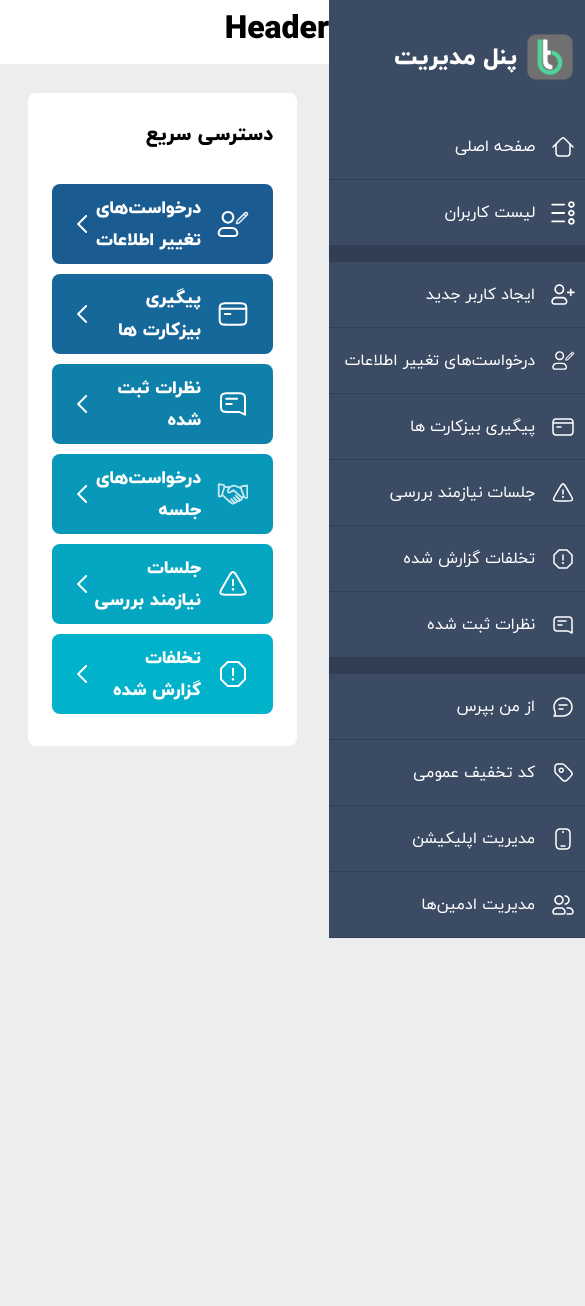
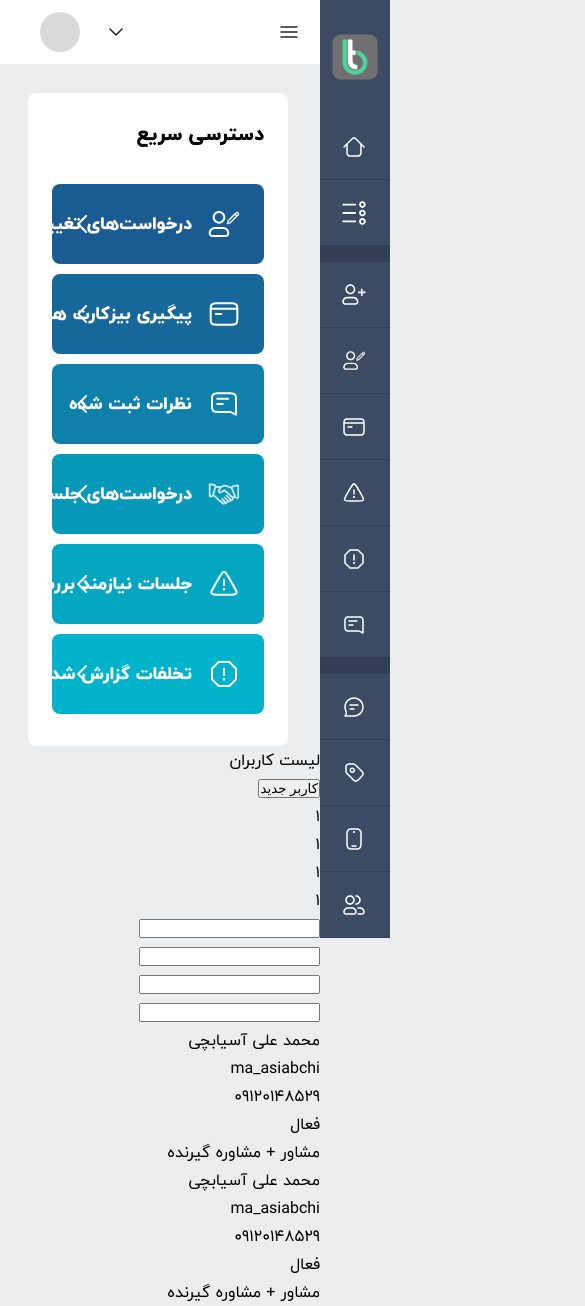
Before and after one commit to Ali-Sdg90/React-Admin-Panel, a React (Create React App) app in the folder admin-panel/: page /home-page in a window 390 px wide. Shown: the whole page, 585 px wide, since content can reach past the window. Before the commit the page ends 938 px from the top, so only its background shows below. Built offline with nearby package versions, Linux system fonts and the light colour scheme.

Commit message:
Add Header style and functionality / Make Sidebar and QuickAccess responsive / Add usersList HYML / Start work on usersList style and func

```diff
--- a/admin-panel/src/components/common/Header/Header.jsx
+++ b/admin-panel/src/components/common/Header/Header.jsx
@@ -1,10 +1,24 @@
-import React from "react";
+import React, { useContext } from "react";
 import Style from "./Header.module.scss";
+import { AppContext } from "./../../../store/AppProvider";
 
 const Header = () => {
+    const { localToken, setIsSideMenuOpen } = useContext(AppContext);
+
+    const sideMenuHandler = () => {
+        setIsSideMenuOpen((prevState) => !prevState);
+    };
+
     return (
         <div className={Style.container}>
-            <h1>Header</h1>
+            <div className={Style.rightSection} onClick={sideMenuHandler}></div>
+
+            <div className={Style.leftSection}>
+                <div className={Style.downArrow}></div>
+                <div className={Style.userName}>{localToken.fullName}</div>
+                <div></div>
+                <div className={Style.userImg}></div>
+            </div>
         </div>
     );
 };
--- a/admin-panel/src/components/common/Header/Header.module.scss
+++ b/admin-panel/src/components/common/Header/Header.module.scss
@@ -1,4 +1,47 @@
 .container {
     height: 64px;
     background-color: white;
+    display: flex;
+    flex-flow: row nowrap;
+    justify-content: space-between;
+    align-items: center;
+    padding: 0 16px 0 40px;
+    direction: rtl;
+
+    .rightSection {
+        width: 30px;
+        height: 30px;
+        background: url("../../../assets/images/icons/header/menu-icon.svg")
+            center/24px no-repeat;
+        cursor: pointer;
+    }
+
+    .leftSection {
+        display: flex;
+        flex-flow: row nowrap;
+        justify-content: flex-start;
+        align-items: center;
+        gap: 8px;
+
+        .userImg {
+            width: 40px;
+            height: 40px;
+            border-radius: 50%;
+            background-color: #d9d9d9;
+        }
+
+        .userName {
+            font-size: 16px;
+            font-weight: 400;
+            line-height: 27.64px;
+        }
+
+        .downArrow {
+            width: 24px;
+            height: 24px;
+            cursor: pointer;
+            background: url("../../../assets/images/icons/header/down-arrow-icon.svg")
+                center/cover no-repeat;
+        }
+    }
 }
--- a/admin-panel/src/components/common/SideMenu/SideMenu.jsx
+++ b/admin-panel/src/components/common/SideMenu/SideMenu.jsx
@@ -1,9 +1,16 @@
-import React from "react";
+import React, { useContext } from "react";
 import Style from "./SideMenu.module.scss";
+import { AppContext } from "../../../store/AppProvider";
 
 const SideMenu = () => {
+    const { isSideMenuOpen } = useContext(AppContext);
+
     return (
-        <div className={Style.container}>
+        <div
+            className={`${Style.container} ${
+                isSideMenuOpen && Style.closeMenu
+            }`}
+        >
             <div className={Style.menuTitle}>پنل مدیریت</div>
 
             <div className={Style.menuItems}>
--- a/admin-panel/src/components/common/SideMenu/SideMenu.module.scss
+++ b/admin-panel/src/components/common/SideMenu/SideMenu.module.scss
@@ -9,6 +9,10 @@
     background: #3c4b64;
     color: white;
     direction: rtl;
+    width: 270px;
+    flex-shrink: 0;
+    overflow: hidden;
+    transition: width 0.2s;
 
     .menuTitle {
         font-size: 24px;
@@ -23,7 +27,9 @@
         background: url("../../../assets/images/biztak-logo.svg");
         background-repeat: no-repeat;
         background-size: 50px;
+        white-space: nowrap;
         background-position: calc(100% - 24px) center;
+        transition: background-position 0.15s, color 0.15s, padding-right 0.15s;
     }
 
     .menuItems {
@@ -39,7 +45,8 @@
             justify-content: flex-start;
             align-items: center;
             padding-right: 64px;
-            transition: background-color 0.15s;
+            white-space: nowrap;
+            transition: background-color 0.15s, color 0.15s;
             cursor: pointer;
 
             &:hover {
@@ -65,3 +72,19 @@
         }
     }
 }
+
+.closeMenu {
+    width: 70px;
+
+    .menuTitle {
+        padding-right: 68px;
+        background-position: calc(100% - 10px) center;
+        color: transparent;
+    }
+
+    .menuItems {
+        div {
+            color: transparent;
+        }
+    }
+}
--- a/admin-panel/src/pages/HomePage/HomePage.jsx
+++ b/admin-panel/src/pages/HomePage/HomePage.jsx
@@ -7,7 +7,7 @@ import SideMenu from "../../components/common/SideMenu/SideMenu";
 import Header from "../../components/common/Header/Header";
 
 const HomePage = () => {
-    const { localToken } = useContext(AppContext);
+    const { localToken, isSideMenuOpen } = useContext(AppContext);
 
     const [pageData, setPageData] = useState({});
 
@@ -44,11 +44,16 @@ const HomePage = () => {
                 navigate("/login");
             }
         };
+
         // fetchData();
     }, [localToken]);
 
     return (
-        <div className={Style.container}>
+        <div
+            className={`${Style.container} ${
+                isSideMenuOpen && Style.closeMenu
+            }`}
+        >
             <div className={Style.pageContent}>
                 <Header />
                 <div className={Style.quickAccessSection}>
@@ -74,6 +79,49 @@ const HomePage = () => {
                         </div>
                     </div>
                 </div>
+
+                <div className={Style.usersList}>
+                    <div className={Style.topSection}>
+                        <div className={Style.sectionTitle}>لیست کاربران</div>
+                        <button className={Style.addUserBtn}>کاربر جدید</button>
+                    </div>
+
+                    <div className={Style.userTable}>
+                        <div className={Style.filterItems}>
+                            <span></span>
+                            <div>1</div>
+                            <div>1</div>
+                            <div>1</div>
+                            <div>1</div>
+                            <span></span>
+                            <input type="text" />
+                            <input type="text" />
+                            <input type="text" />
+                            <input type="text" />
+                        </div>
+
+                        <div className={Style.userList}>
+                            <div className={Style.userRow}>
+                                <div className={Style.userImg}></div>
+                                <div>محمد علی آسیابچی</div>
+                                <div>ma_asiabchi</div>
+                                <div>09120148529</div>
+                                <div>فعال</div>
+                                <div>مشاور + مشاوره گیرنده</div>
+                            </div>
+                            <div className={Style.userRow}>
+                                <div className={Style.userImg}></div>
+                                <div>محمد علی آسیابچی</div>
+                                <div>ma_asiabchi</div>
+                                <div>09120148529</div>
+                                <div>فعال</div>
+                                <div>مشاور + مشاوره گیرنده</div>
+                            </div>
+                        </div>
+
+                        <div className={Style.tableNav}></div>
+                    </div>
+                </div>
             </div>
             <SideMenu />
         </div>
--- a/admin-panel/src/pages/HomePage/HomePage.module.scss
+++ b/admin-panel/src/pages/HomePage/HomePage.module.scss
@@ -4,12 +4,14 @@
 }
 
 .container {
-    display: grid;
-    grid-template-columns: 1fr 270px;
+    // display: grid;
+    // grid-template-columns: 1fr 270px;
+    display: flex;
     height: 100%;
 
     .pageContent {
         direction: rtl;
+        width: 100%;
 
         .quickAccessSection {
             width: calc(100% - 60px);
@@ -53,6 +55,8 @@
                     line-height: 31.09px;
                     color: white;
                     position: relative;
+                    white-space: nowrap;
+                    overflow: hidden;
                     transition: transform 0.15s;
                     cursor: pointer;
 
@@ -116,17 +120,19 @@
     }
 }
 
-@media (max-width: 1230px) {
+@media (max-width: 1435px) {
+    .container:not(.closeMenu) {
         .quickAccessBtns {
             display: grid;
             grid-template-columns: repeat(2, 1fr) !important;
             grid-template-rows: repeat(3, 1fr) !important;
             gap: 14px !important;
-
+        }
     }
 }
 
-@media (max-width: 965px) {
+@media (max-width: 1075px) {
+    .container:not(.closeMenu) {
         .quickAccessBtns {
             display: grid;
             grid-template-columns: repeat(1, 1fr) !important;
@@ -134,3 +140,26 @@
             gap: 10px !important;
         }
     }
+}
+
+@media (max-width: 1240px) {
+    .container.closeMenu {
+        .quickAccessBtns {
+            display: grid;
+            grid-template-columns: repeat(2, 1fr) !important;
+            grid-template-rows: repeat(3, 1fr) !important;
+            gap: 14px !important;
+        }
+    }
+}
+
+@media (max-width: 880px) {
+    .container.closeMenu {
+        .quickAccessBtns {
+            display: grid;
+            grid-template-columns: repeat(1, 1fr) !important;
+            grid-template-rows: repeat(6, 1fr) !important;
+            gap: 10px !important;
+        }
+    }
+}
--- a/admin-panel/src/store/AppProvider.jsx
+++ b/admin-panel/src/store/AppProvider.jsx
@@ -9,8 +9,17 @@ const AppProvider = ({ children }) => {
         ""
     );
 
+    const [isSideMenuOpen, setIsSideMenuOpen] = useState(true);
+
     return (
-        <AppContext.Provider value={{ localToken, setLocalToken }}>
+        <AppContext.Provider
+            value={{
+                localToken,
+                setLocalToken,
+                isSideMenuOpen,
+                setIsSideMenuOpen,
+            }}
+        >
             {children}
         </AppContext.Provider>
     );
```
Also changed, not shown: admin-panel/src/assets/images/icons/header/down-arrow-icon.svg (added), admin-panel/src/assets/images/icons/header/menu-icon.svg (added). Lines whose indentation alone changed are shown as unchanged.
